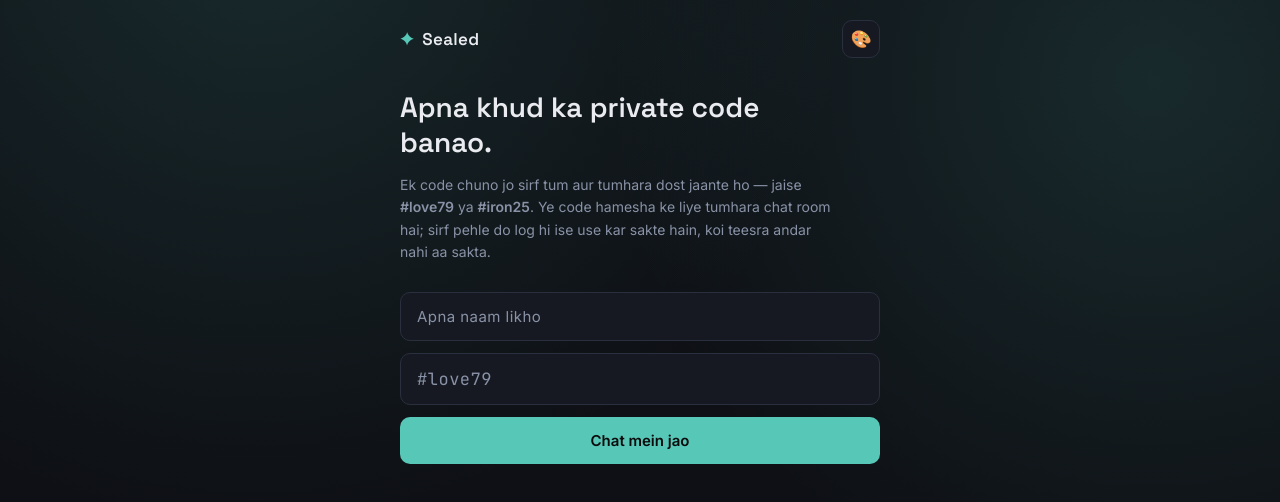
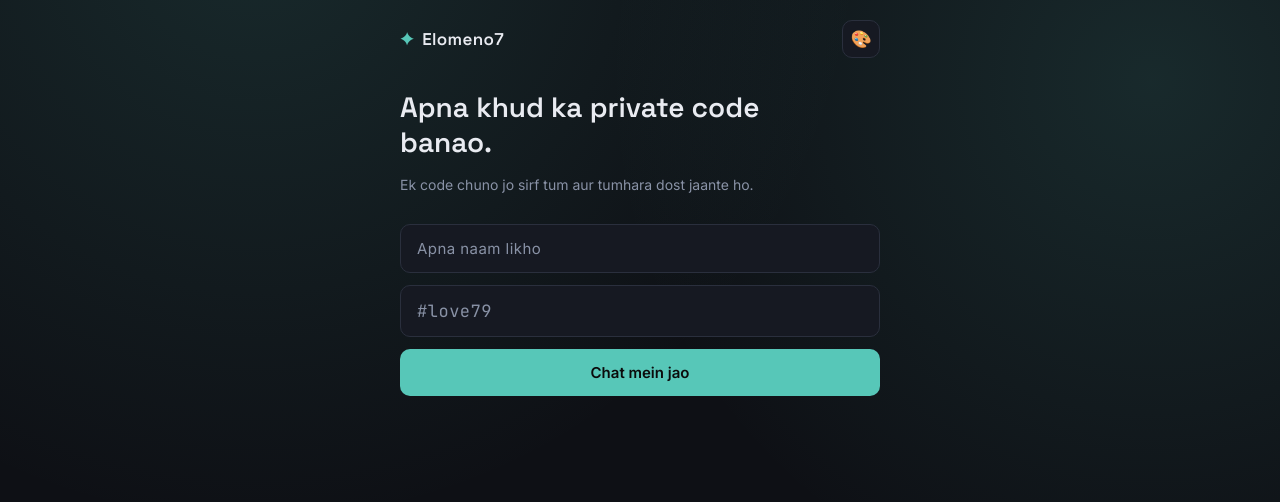
Before and after one commit to vivekkrpandey2008-lang/Chat-with-cruch, a website: page index.html in a window 1280 px wide. Drawn offline with Linux system fonts and the light colour scheme.

Commit message:
Change brand name and modify description text
Updated brand name from 'Sealed' to 'Elomeno7' and simplified the description text.

```diff
--- a/index.html
+++ b/index.html
@@ -15,7 +15,7 @@
   <header class="brand">
     <div class="brand-left">
       <span class="brand-mark">✦</span>
-      <span class="brand-name">Sealed</span>
+      <span class="brand-name">Elomeno7</span>
     </div>
     <div class="theme-picker">
       <button id="btn-theme" class="theme-btn" aria-label="Theme badlo">🎨</button>
@@ -32,7 +32,7 @@
   <!-- HOME -->
   <section id="screen-home" class="screen active">
     <h1>Apna khud ka private code banao.</h1>
-    <p class="sub">Ek code chuno jo sirf tum aur tumhara dost jaante ho — jaise <strong>#love79</strong> ya <strong>#iron25</strong>. Ye code hamesha ke liye tumhara chat room hai; sirf pehle do log hi ise use kar sakte hain, koi teesra andar nahi aa sakta.</p>
+    <p class="sub">Ek code chuno jo sirf tum aur tumhara dost jaante ho.</p>
 
     <div class="home-actions">
       <input id="input-name" class="code-input name-input" maxlength="30" placeholder="Apna naam likho" autocomplete="off">
```
